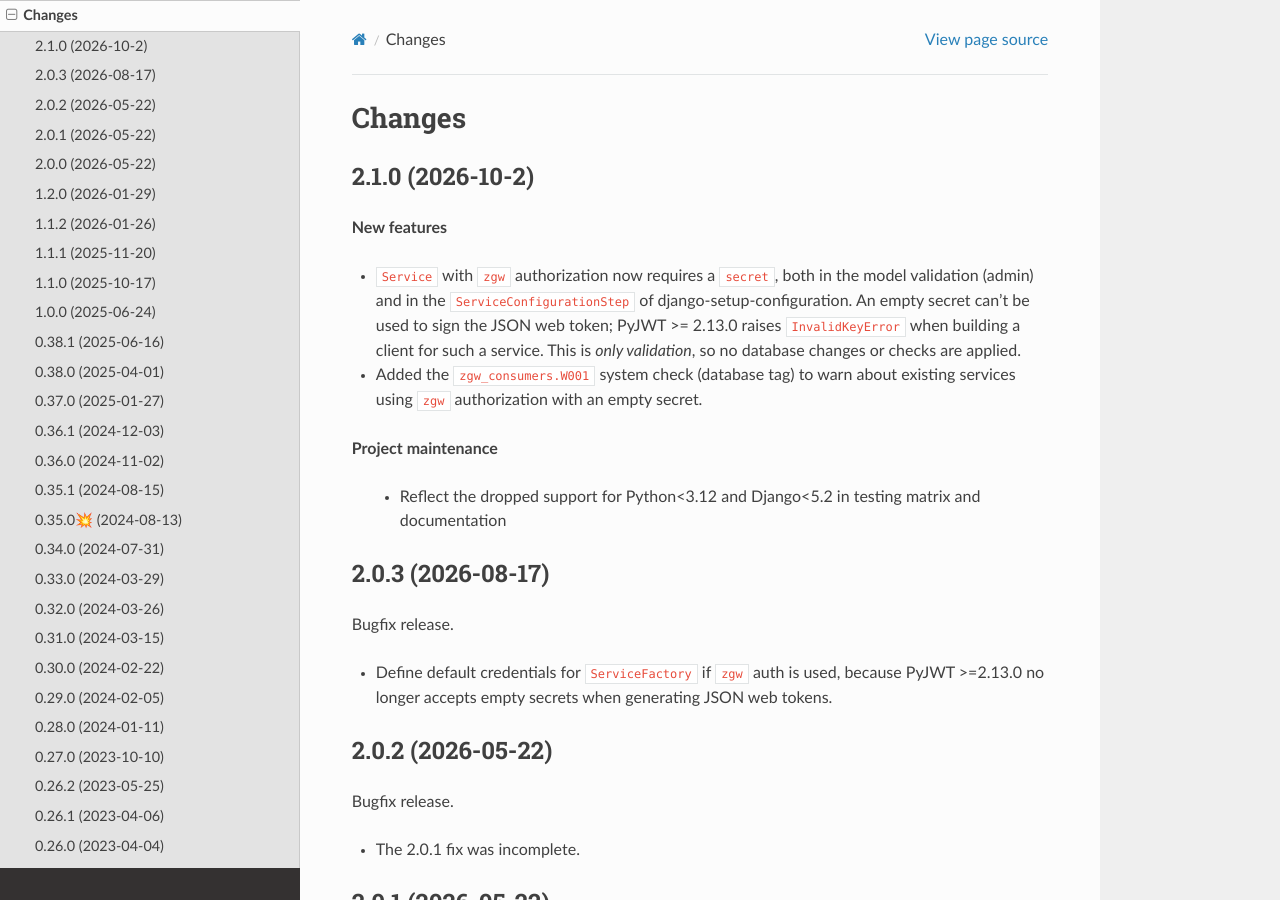
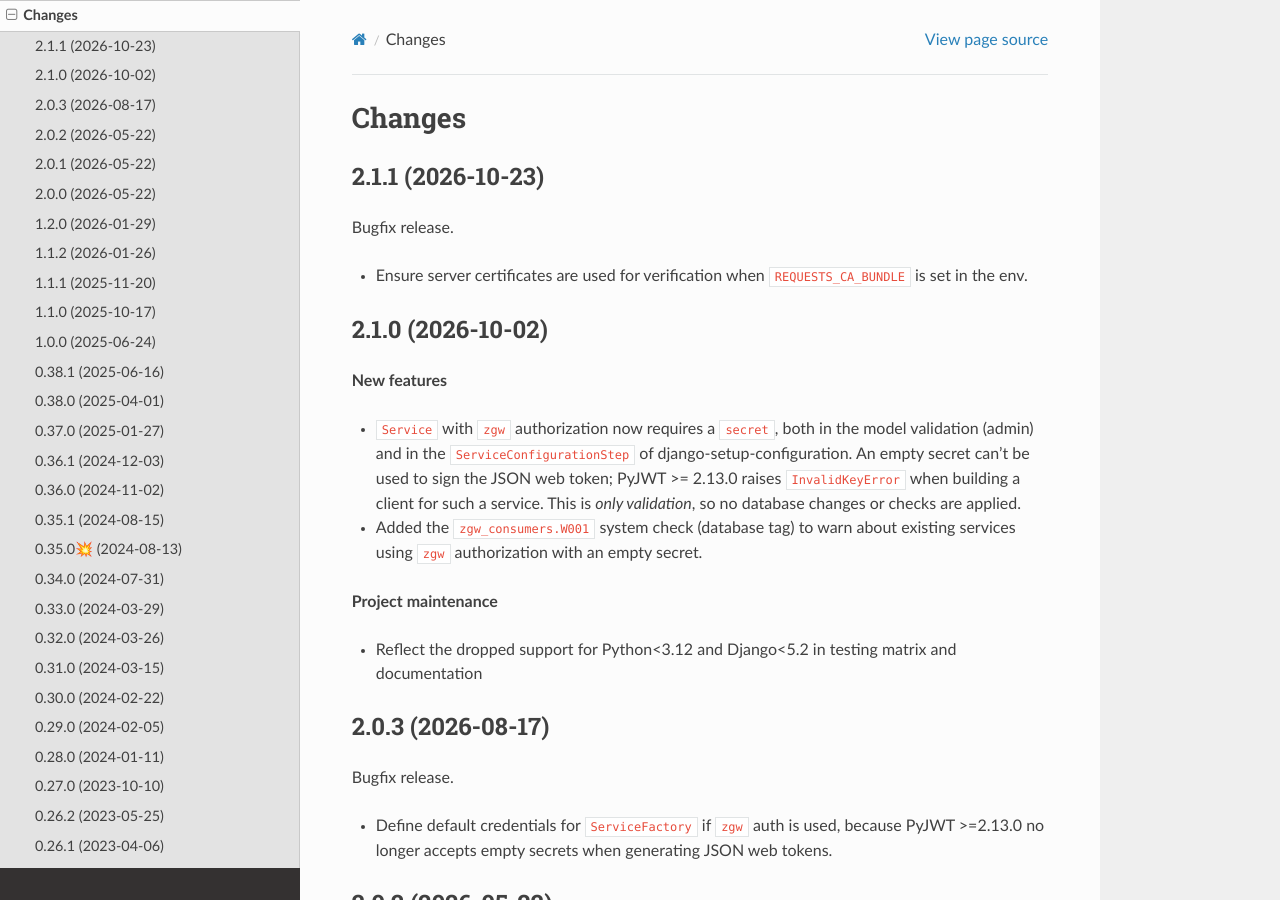
Before and after one commit to maykinmedia/zgw-consumers, a Sphinx documentation site: the page built from docs/changelog.rst, in a window 1280 px wide and 900 px high. Built offline with Sphinx 7.4.7 and the Read the Docs theme 3.1.0, drawn with Linux system fonts in a browser that asks for light colours.

Commit message:
:bookmark: Bump version to 2.1.1 and update release notes

```diff
--- a/CHANGELOG.rst
+++ b/CHANGELOG.rst
@@ -1,8 +1,16 @@
 Changes
 =======
 
-2.1.0 (2026-10-2)
------------------
+2.1.1 (2026-10-23)
+------------------
+
+Bugfix release.
+
+* Ensure server certificates are used for verification when ``REQUESTS_CA_BUNDLE`` is
+  set in the env.
+
+2.1.0 (2026-10-02)
+------------------
 
 **New features**
 
@@ -18,8 +26,8 @@ Changes
 
 **Project maintenance**
 
- * Reflect the dropped support for Python<3.12 and Django<5.2 in testing matrix
-   and documentation
+* Reflect the dropped support for Python<3.12 and Django<5.2 in testing matrix
+  and documentation
 
 2.0.3 (2026-08-17)
 ------------------
--- a/README.rst
+++ b/README.rst
@@ -5,7 +5,7 @@
 Welcome to ZGW Consumers' documentation!
 ========================================
 
-:Version: 2.1.0
+:Version: 2.1.1
 :Source: https://github.com/maykinmedia/zgw-consumers
 :Keywords: OpenAPI, Zaakgericht Werken, Common Ground, NLX
 
--- a/docs/conf.py
+++ b/docs/conf.py
@@ -25,7 +25,7 @@ copyright = "2022, Maykin Media"
 author = "Maykin Media"
 
 # The full version, including alpha/beta/rc tags
-release = "2.1.0"
+release = "2.1.1"
 
 
 # -- General configuration ---------------------------------------------------
--- a/pyproject.toml
+++ b/pyproject.toml
@@ -4,7 +4,7 @@ build-backend = "setuptools.build_meta"
 
 [project]
 name = "zgw-consumers"
-version = "2.1.0"
+version = "2.1.1"
 description = "Configuration for service (OpenAPI 3 or other) consumers"
 authors = [
     {name = "Maykin Media", email = "support@maykinmedia.nl"}
@@ -92,7 +92,7 @@ markers = [
 ]
 
 [tool.bumpversion]
-current_version = "2.1.0"
+current_version = "2.1.1"
 files = [
     {filename = "pyproject.toml"},
     {filename = "README.rst"},
```
Also changed, not shown: 1 other file.
